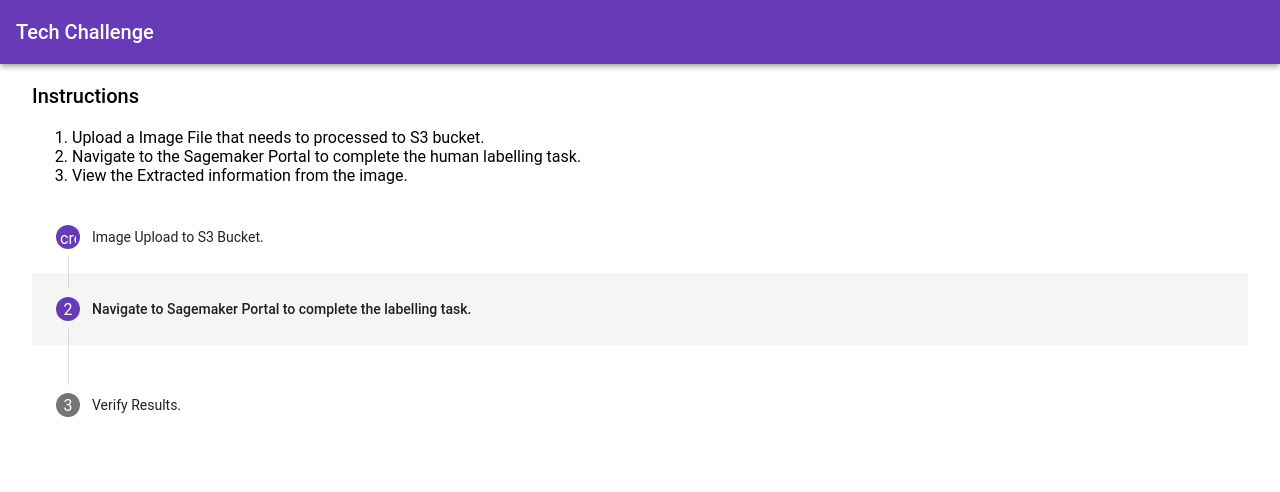
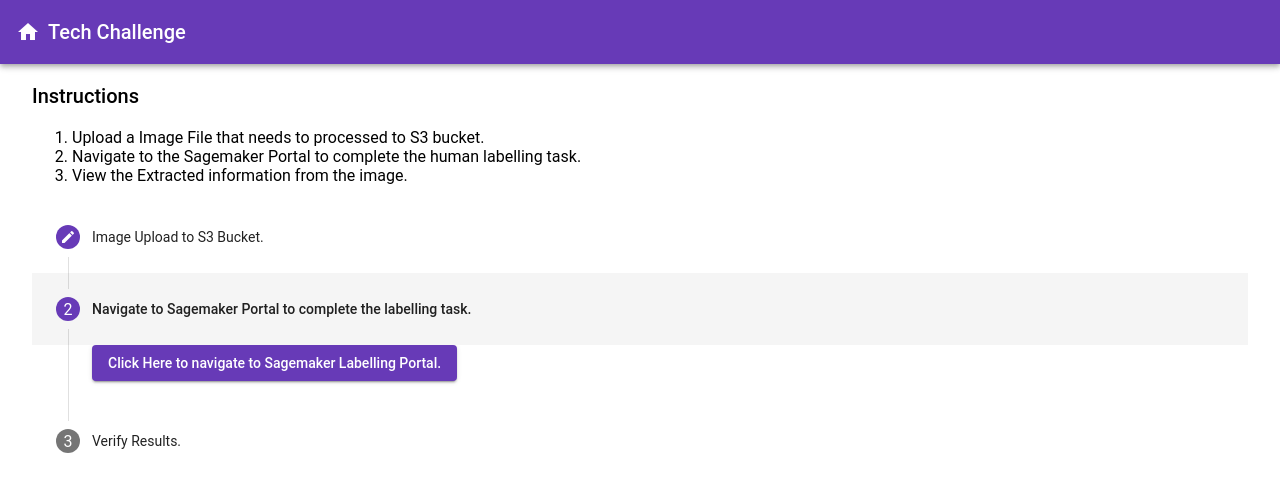
Before and after one commit to gokulsadanandam/techchallenge-capgemini, an Angular app: page / in a window 1280 px wide. Both pictures are taken after a click on the tab 640 px from the left and 535 px from the top of the page. Shown: the top 492 px of the page. Built offline with nearby package versions, Linux system fonts and the light colour scheme.

Commit message:
3 files modified

```diff
--- a/src/app/app.component.html
+++ b/src/app/app.component.html
@@ -1,6 +1,6 @@
 <mat-toolbar color="primary" class="mat-elevation-z4 custom-toolbar">
-	<!-- <mat-icon>home</mat-icon> -->
-	<span>Tech Challenge</span>
+	<mat-icon>home</mat-icon>
+	<span class="pl1">Tech Challenge</span>
 </mat-toolbar>
 
 <div class="container">
@@ -37,6 +37,9 @@
 			<ng-template matStepLabel>
 				Navigate to Sagemaker Portal to complete the labelling task.
 			</ng-template>
+			<a mat-raised-button
+				href="https://sagemaker-groundtruth-workteam-hsklfxwjb.auth.us-east-1.amazoncognito.com/login?client_id=67jijslfblt5a00b1f607od7ie&redirect_uri=https%3A%2F%2F5xw5vqy6n3.labeling.us-east-1.sagemaker.aws%2Foauth2%2Fidpresponse&response_type=code&scope=openid&state=Qh0DXR4i24fVnT%2FGDROU2QLesXBmdBuP5X4Ejo7xsDP%2Fho123ncc%2FlgNtIeFNLL49%2BZJNWro%2FVXUbWHTX1YfoAHv0HLKrJy8Re%2FlL%2Ba1f2C4728yOiswOV1YekrjPdwV6r7%2BpUj5k%2F1xWzwS5Uwx19uzkE77ZbAUjcN0r0PdLiAwXRApBymJwNcQC8tH7t8spSe18ceV"
+				target="_blank" color="primary">Click Here to navigate to Sagemaker Labelling Portal.</a>
 		</mat-step>
 		<mat-step>
 			<ng-template matStepLabel>
--- a/src/index.html
+++ b/src/index.html
@@ -1 +1,2 @@
 <my-app>loading</my-app>
+<link href="https://fonts.googleapis.com/icon?family=Material+Icons" rel="stylesheet">
--- a/src/styles.css
+++ b/src/styles.css
@@ -1,5 +1,5 @@
 /* Add application styles & imports to this file! */
-@import '~@angular/material/prebuilt-themes/deeppurple-amber.css';
+@import "~@angular/material/prebuilt-themes/deeppurple-amber.css";
 
 body {
   font-family: Roboto, Arial, sans-serif;
@@ -13,3 +13,6 @@ body {
   float: right;
   margin: 8px;
 }
+.pl1 {
+  padding-left: 0.5rem;
+}
```
